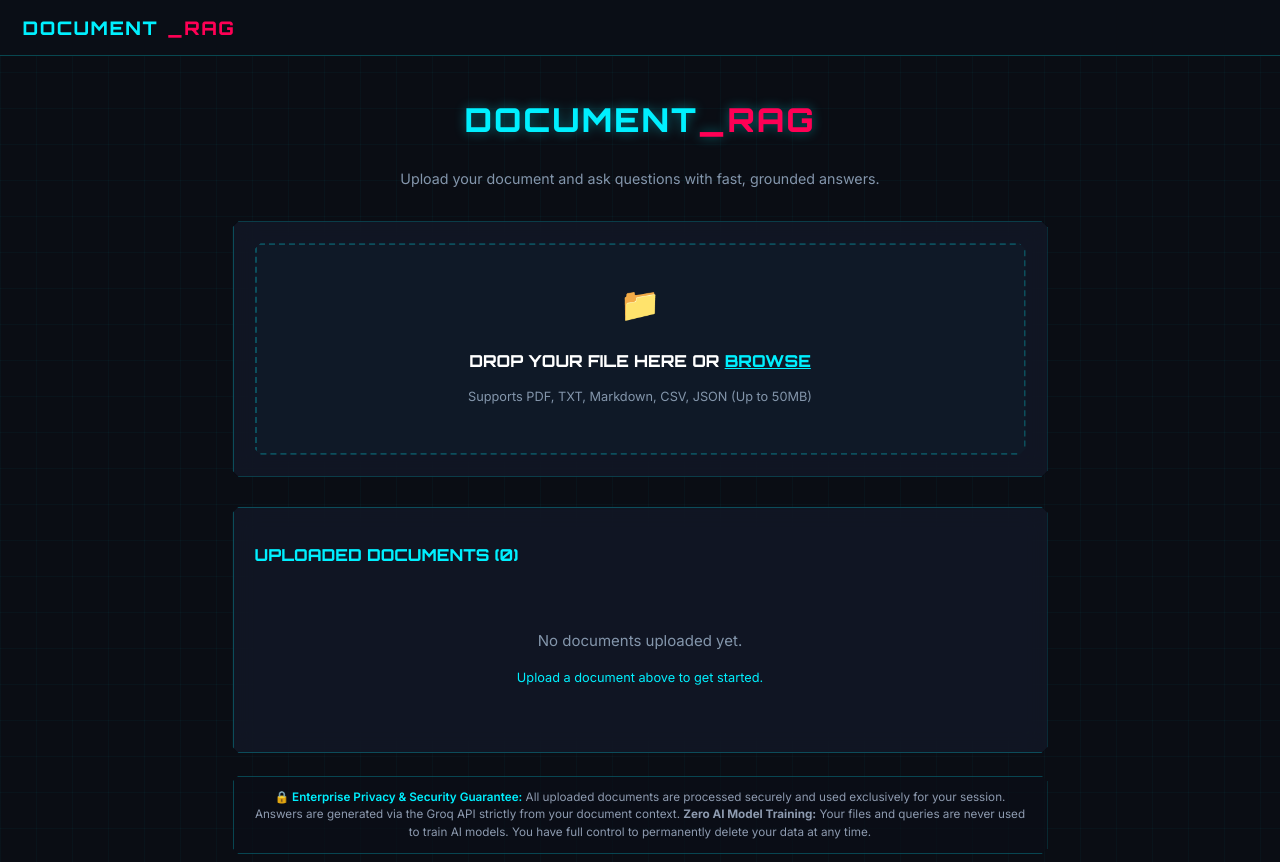
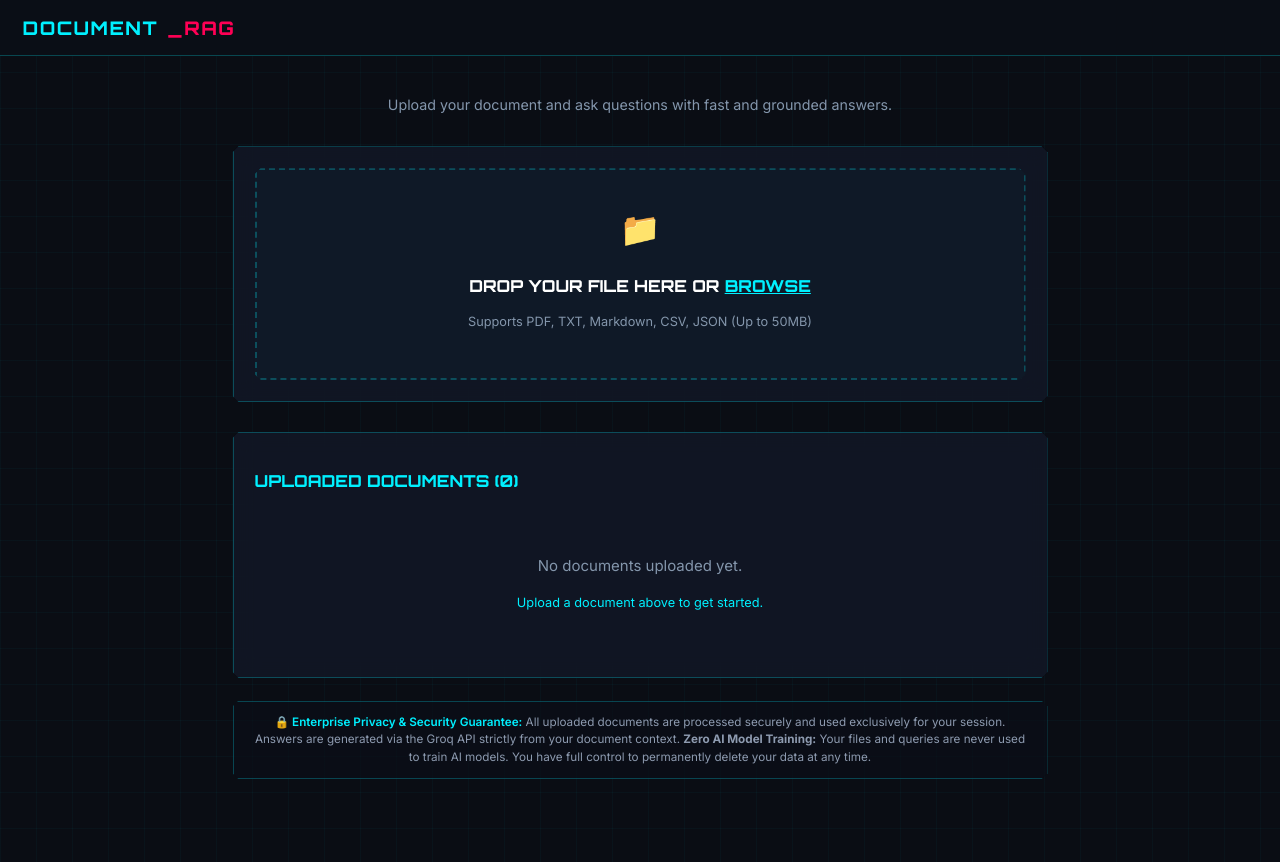
Before and after one commit to skesur/Document_RAG, a Django app: page / in a window 1280 px wide. Run offline with Django 5.2, Linux system fonts and the light colour scheme; data that the repository does not hold is empty; some libraries are stand-ins or nearby versions.

Commit message:
Update Upload Page CSS

```diff
--- a/rag_app/templates/rag_app/upload.html
+++ b/rag_app/templates/rag_app/upload.html
@@ -9,11 +9,8 @@
 
     <!-- Hero Header -->
     <div style="text-align: center; margin-bottom: 2rem;">
-        <h1 style="font-family: var(--font-display); font-size: 2.2rem; color: var(--neon-cyan); letter-spacing: 2px; text-shadow: 0 0 12px rgba(0,240,255,0.4);">
-            DOCUMENT<span style="color: var(--neon-pink);">_RAG</span>
-        </h1>
         <p style="color: var(--text-muted); font-size: 0.95rem; margin-top: 0.3rem;">
-            Upload your document and ask questions with fast, grounded answers.
+            Upload your document and ask questions with fast and grounded answers.
         </p>
     </div>
 
```
